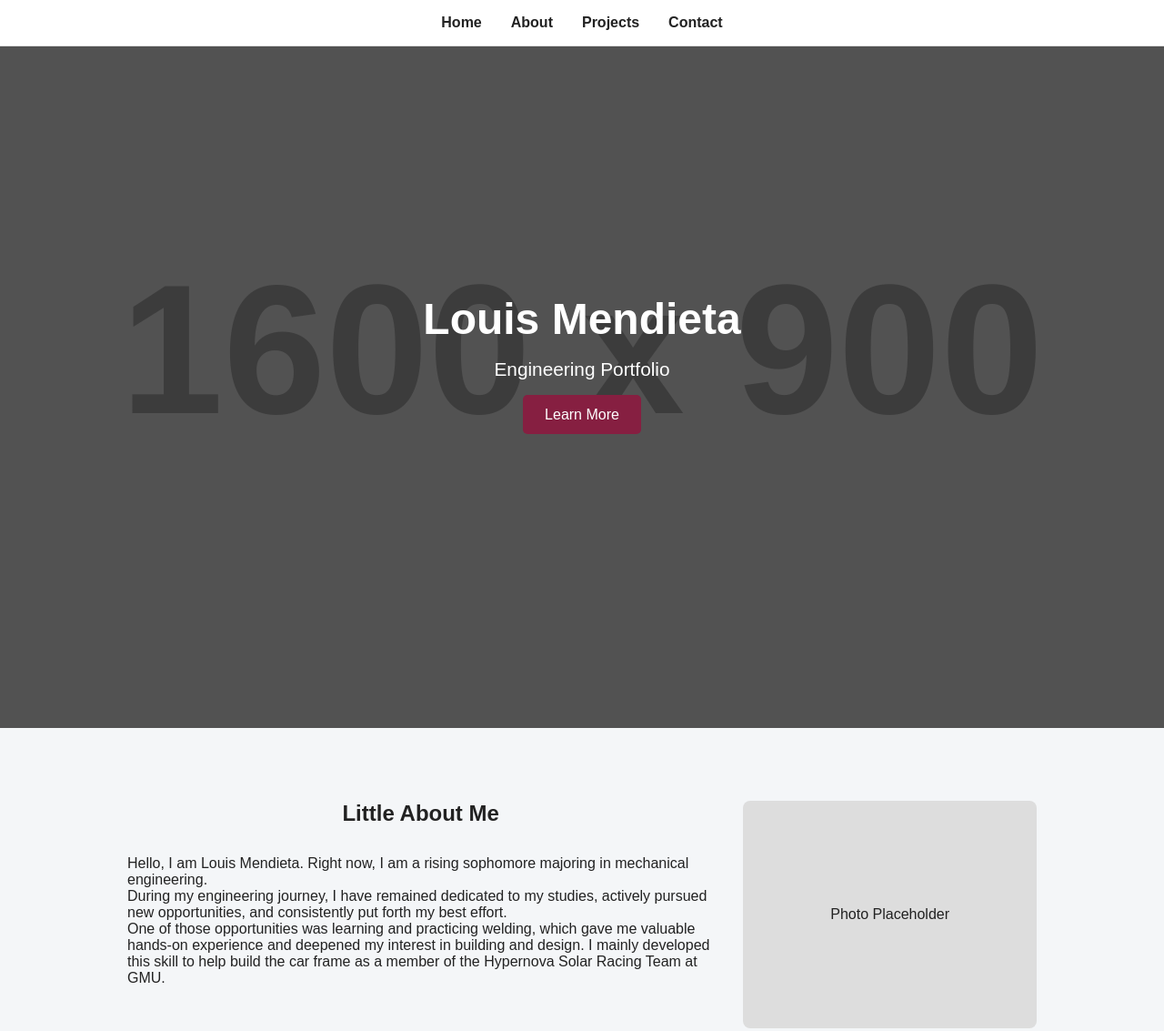
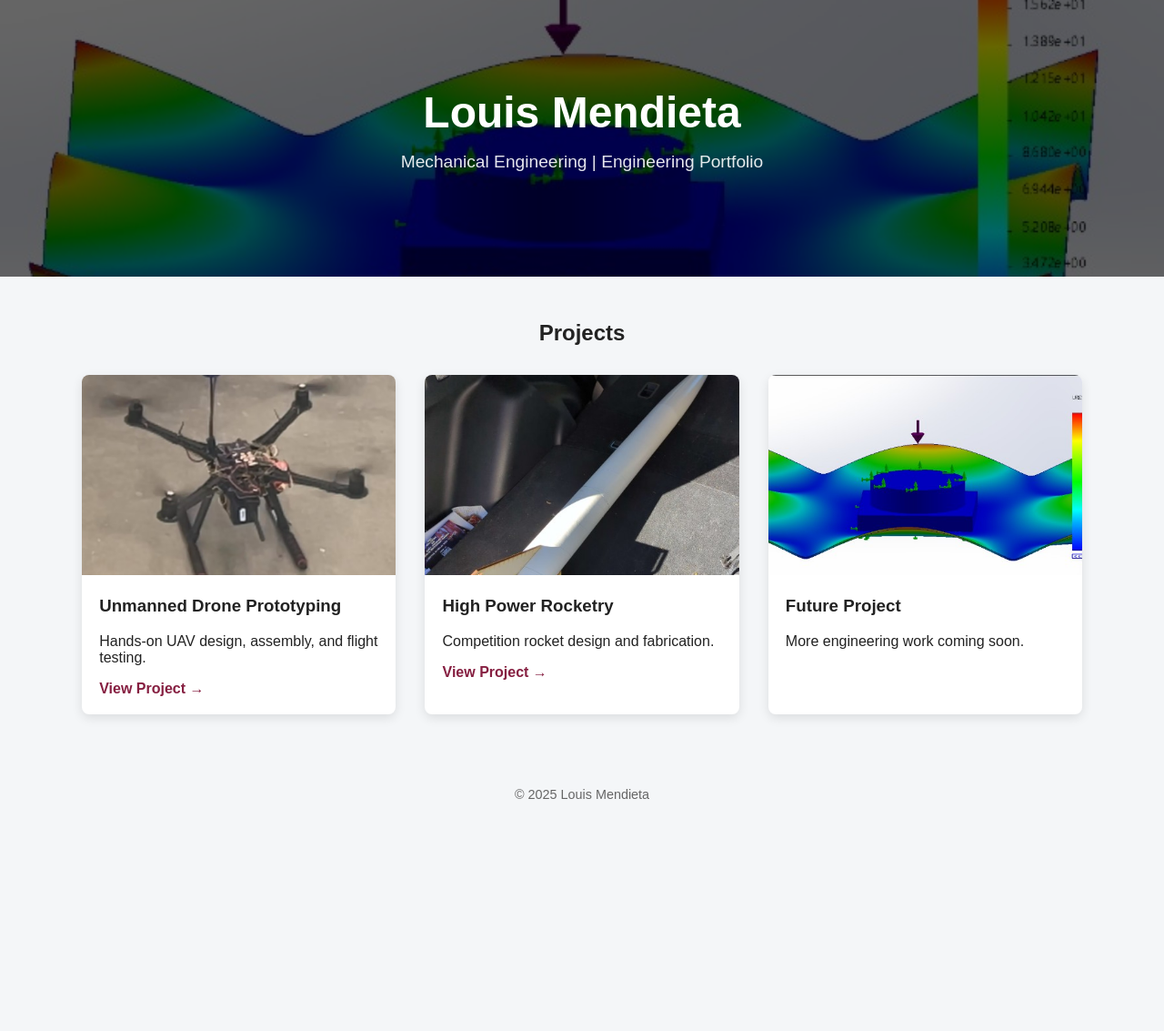
Before and after one commit to louismendieta/louismendieta.github.io, a plain HTML site: page index.html in a window 1280 px wide. Shown: the top 1133 px of the page at 91% size. After the commit the page ends 913 px from the top, so only its background shows below. Drawn offline with Linux system fonts and the light colour scheme; placeholder pictures from the web are drawn by us.

Commit message:
Update index.html

```diff
--- a/index.html
+++ b/index.html
@@ -2,133 +2,138 @@
 <html lang="en">
 <head>
   <meta charset="UTF-8">
+  <title>Louis Mendieta | Engineering Portfolio</title>
   <meta name="viewport" content="width=device-width, initial-scale=1.0">
-  <title>Louis Mendieta | Engineering Portfolio</title>
 
-  <link rel="stylesheet" href="styles.css">
+  <style>
+    body {
+      margin: 0;
+      font-family: Arial, Helvetica, sans-serif;
+      background-color: #f4f6f8;
+      color: #222;
+    }
+
+    header {
+      background: linear-gradient(rgba(0,0,0,0.6), rgba(0,0,0,0.6)),
+                  url("assets/placeholder.jpg") center/cover no-repeat;
+      color: white;
+      padding: 6rem 1rem;
+      text-align: center;
+    }
+
+    header h1 {
+      font-size: 3rem;
+      margin: 0;
+    }
+
+    header p {
+      font-size: 1.2rem;
+      margin-top: 1rem;
+      opacity: 0.9;
+    }
+
+    section {
+      max-width: 1100px;
+      margin: 3rem auto;
+      padding: 0 1rem;
+    }
+
+    h2 {
+      text-align: center;
+      margin-bottom: 2rem;
+    }
+
+    .projects {
+      display: grid;
+      grid-template-columns: repeat(auto-fit, minmax(280px, 1fr));
+      gap: 2rem;
+    }
+
+    .project-card {
+      background: white;
+      border-radius: 8px;
+      overflow: hidden;
+      box-shadow: 0 4px 12px rgba(0,0,0,0.1);
+      transition: transform 0.3s;
+    }
+
+    .project-card:hover {
+      transform: translateY(-5px);
+    }
+
+    .project-card img {
+      width: 100%;
+      height: 220px;
+      object-fit: cover;
+    }
+
+    .project-content {
+      padding: 1.2rem;
+    }
+
+    .project-content h3 {
+      margin-top: 0;
+    }
+
+    .project-content a {
+      text-decoration: none;
+      color: #861F41;
+      font-weight: bold;
+    }
+
+    footer {
+      text-align: center;
+      padding: 2rem;
+      color: #666;
+      font-size: 0.9rem;
+    }
+  </style>
 </head>
 
 <body>
 
-  <!-- NAVBAR -->
-  <nav>
-    <ul>
-      <li><a href="#home">Home</a></li>
-      <li><a href="#about">About</a></li>
-      <li><a href="#portfolio">Projects</a></li>
-      <li><a href="#contact">Contact</a></li>
-    </ul>
-  </nav>
+<header>
+  <h1>Louis Mendieta</h1>
+  <p>Mechanical Engineering | Engineering Portfolio</p>
+</header>
 
-  <!-- HOME -->
-  <section id="home" class="hero">
-    <h1>Louis Mendieta</h1>
-    <p>Engineering Portfolio</p>
-    <a href="#about" class="btn">Learn More</a>
-  </section>
+<section>
+  <h2>Projects</h2>
 
-  <!-- ABOUT -->
-  <section id="about">
-    <div class="container two-column">
-      <div>
-        <h2>Little About Me</h2>
-        <p>
-          Hello, I am Louis Mendieta. Right now, I am a rising sophomore majoring in
-          mechanical engineering.
-        </p>
-        <p>
-          During my engineering journey, I have remained dedicated to my studies,
-          actively pursued new opportunities, and consistently put forth my best effort.
-        </p>
-        <p>
-          One of those opportunities was learning and practicing welding, which gave me
-          valuable hands-on experience and deepened my interest in building and design.
-          I mainly developed this skill to help build the car frame as a member of the
-          Hypernova Solar Racing Team at GMU.
-        </p>
-      </div>
+  <div class="projects">
 
-      <div class="photo-placeholder">
-        Photo Placeholder
+    <div class="project-card">
+      <img src="assets/drone.jpg" alt="Drone Project">
+      <div class="project-content">
+        <h3>Unmanned Drone Prototyping</h3>
+        <p>Hands-on UAV design, assembly, and flight testing.</p>
+        <a href="drone.html">View Project →</a>
       </div>
     </div>
-  </section>
 
-  <!-- PROJECTS -->
-  <section id="portfolio">
-    <div class="container">
-      <h2>Projects</h2>
-
-      <div class="project-grid">
-
-        <!-- PROJECT 1 -->
-        <div class="project-card">
-          <div class="project-image">
-            <img src="assets/drone.jpg" alt="Unmanned Drone Prototyping">
-            <div class="overlay">
-              <span>Unmanned Drone Prototyping</span>
-            </div>
-          </div>
-          <h3>Unmanned Drone Prototyping Course</h3>
-          <p>
-            9-week hands-on course to design, build, and test unmanned aerial vehicles.
-          </p>
-        </div>
-
-        <!-- PROJECT 2 -->
-        <div class="project-card">
-          <div class="project-image">
-            <img src="assets/rocketry.jpg" alt="High Power Rocketry">
-            <div class="overlay">
-              <span>High Power Rocketry</span>
-            </div>
-          </div>
-          <h3>High Power Rocketry</h3>
-          <p>
-            Design and fabrication of a high-powered competition rocket.
-          </p>
-        </div>
-
-        <!-- PROJECT 3 -->
-        <div class="project-card">
-          <div class="project-image">
-            <img src="assets/placeholder.jpg" alt="Future Projects">
-            <div class="overlay">
-              <span>More Projects</span>
-            </div>
-          </div>
-          <h3>Ongoing & Future Projects</h3>
-          <p>
-            Additional engineering coursework and independent projects.
-          </p>
-        </div>
-
+    <div class="project-card">
+      <img src="assets/rocketry.jpg" alt="Rocketry Project">
+      <div class="project-content">
+        <h3>High Power Rocketry</h3>
+        <p>Competition rocket design and fabrication.</p>
+        <a href="rocketry.html">View Project →</a>
       </div>
     </div>
-  </section>
 
-  <!-- CONTACT -->
-  <section id="contact">
-    <div class="container">
-      <h2>Get in Touch</h2>
-      <p>Email: <a href="mailto:your.email@example.com">your.email@example.com</a></p>
-      <p>
-        GitHub:
-        <a href="https://github.com/louismendieta" target="_blank">
-          github.com/louismendieta
-        </a>
-      </p>
-      <p>
-        LinkedIn:
-        <a href="#" target="_blank">LinkedIn Profile</a>
-      </p>
+    <div class="project-card">
+      <img src="assets/placeholder.jpg" alt="Future Project">
+      <div class="project-content">
+        <h3>Future Project</h3>
+        <p>More engineering work coming soon.</p>
+      </div>
     </div>
-  </section>
 
-  <!-- FOOTER -->
-  <footer>
-    © 2025 Louis Mendieta
-  </footer>
+  </div>
+</section>
+
+<footer>
+  © 2025 Louis Mendieta
+</footer>
 
 </body>
 </html>
```
